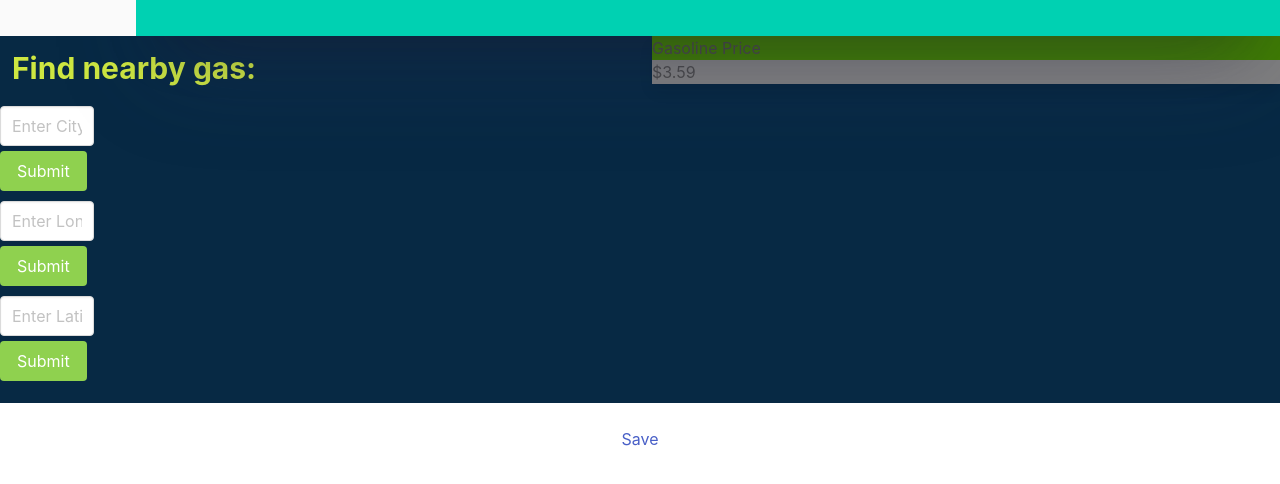
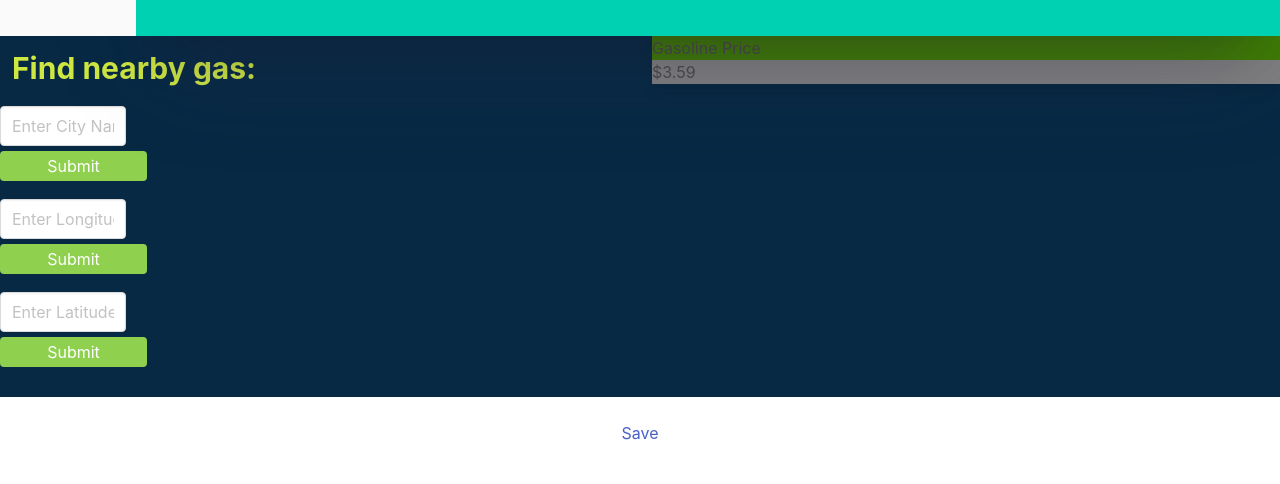
Before and after one commit to charleshuurman/Bargain-Buyer, a plain HTML site: page index.html in a window 1280 px wide. Shown: the part 114-598 px from the top of the page. Drawn offline with nearby package versions, Linux system fonts and the light colour scheme; no server answers.

Commit message:
styled the input form

```diff
--- a/assets/css/styles.css
+++ b/assets/css/styles.css
@@ -42,7 +42,7 @@ main {
 
 /* Sets the width of the input boxes */
 .control {
-    width: 15%;
+    width: 20%;
 }
 
 /* Sets space between the input boxes and the buttons */
@@ -54,7 +54,9 @@ main {
 #first-button,
 #second-button,
 #third-button {
-    margin-bottom: 10px;
+    margin-bottom: 18px;
+    height: 30px;
+    width: 147px;
 }
 
 .card {
```
